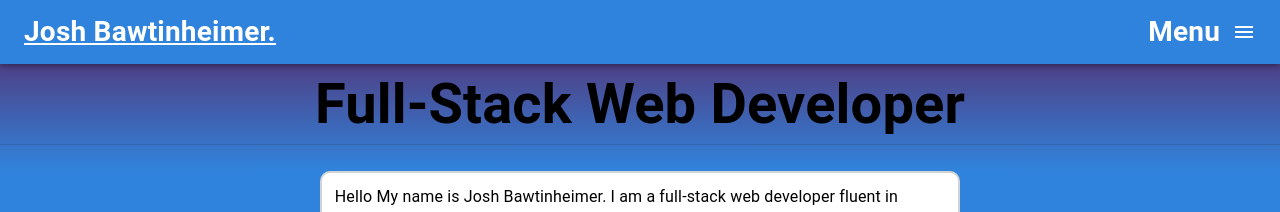
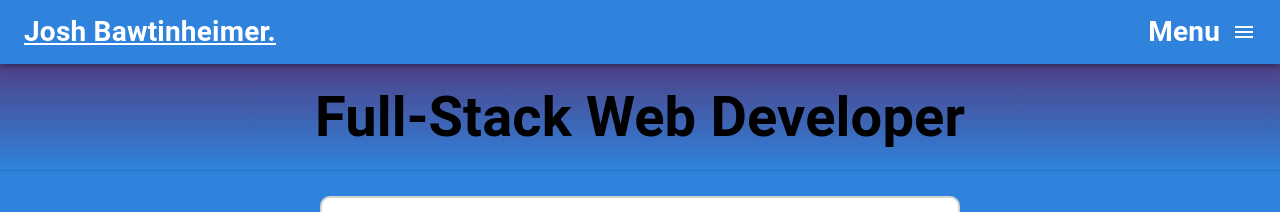
Before and after one commit to jbawt/Portfolio, a React (Create React App) app: page / in a window 1280 px wide. Shown: the top 212 px of the page. Built offline with nearby package versions, Linux system fonts and the light colour scheme.

Commit message:
end of night commit

```diff
--- a/src/components/Header.js
+++ b/src/components/Header.js
@@ -4,12 +4,11 @@ import { makeStyles } from '@material-ui/core/styles';
 const useStyles = makeStyles(() => ({
   title: {
     width: '100%',
-    margin: 0,
+    padding: '1%',
     textAlign: 'center',
     fontWeight: 'bold',
     fontSize: '2em',
     color: 'black',
-    // background: '#7DDE92'
   }
 }))
 
```
Also changed, not shown: 1 other file (tests, documents, lock files or other folders).
